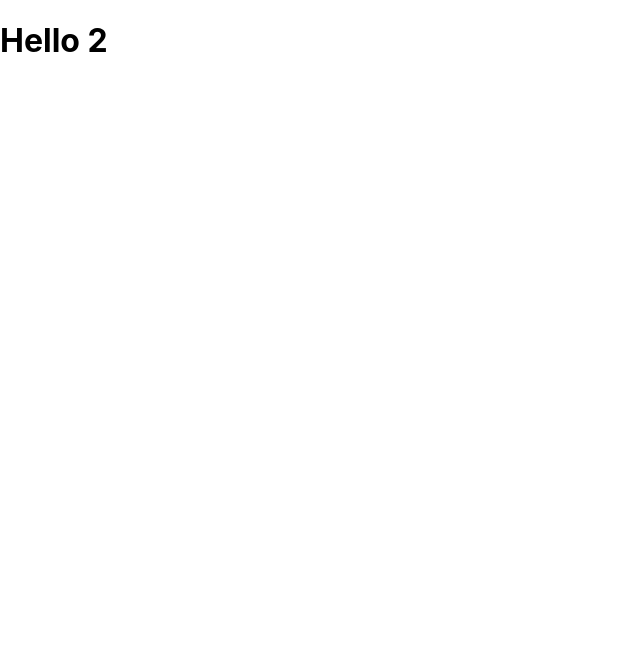
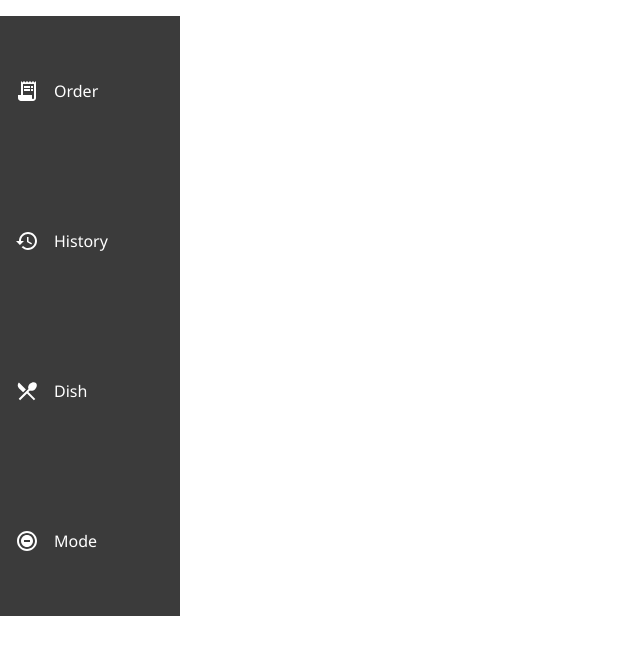
Before and after one commit to QueFoodApp/Frontend-Component, a React (Create React App) app in the folder que-merchant/: page / in a window 1280 px wide. Both pictures are taken after typing "name@example.com", "Sample123" into the empty fields and a click on the button "Log In". Shown: the top 654 px of the page, without its empty margins (0-640 px from the left). Built offline with nearby package versions, Linux system fonts and the light colour scheme.

Commit message:
Initial Home Page Implementation

```diff
--- a/que-merchant/package.json
+++ b/que-merchant/package.json
@@ -3,6 +3,9 @@
   "version": "0.1.0",
   "private": true,
   "dependencies": {
+    "@emotion/react": "^11.13.3",
+    "@emotion/styled": "^11.13.0",
+    "@mui/icons-material": "^6.1.5",
     "@testing-library/jest-dom": "^5.17.0",
     "@testing-library/react": "^13.4.0",
     "@testing-library/user-event": "^13.5.0",
--- a/que-merchant/src/Components/Home/Home.css
+++ b/que-merchant/src/Components/Home/Home.css
@@ -0,0 +1,41 @@
+.sidebar {
+    height: 100vh;
+    width: 180px;
+    margin: 0;
+    padding: 0;
+}
+
+.sidebar-list {
+    height: auto;
+    width: 100%;
+    padding: 0;
+    background-color: #3b3b3b;
+}
+
+.sidebar-list .row{
+    width: 100%;
+    height: 150px;
+    list-style-type: none;
+    margin: 0;
+    display: flex;
+    flex-direction: row;
+    color: white;
+    justify-content: center;
+    align-items: center;
+    font-family: 'Segoe UI', Tahoma, Geneva, Verdana, sans-serif;
+}
+
+.sidebar-list .row:hover{
+    cursor: pointer;
+    background-color: gray;
+}
+
+.row #icon{
+    flex: 30%;
+    display: grid;
+    place-items: center;
+}
+
+.row #title{
+    flex: 70%;
+}
--- a/que-merchant/src/Components/Home/Home.jsx
+++ b/que-merchant/src/Components/Home/Home.jsx
@@ -1,10 +1,22 @@
-// general import statments
+import React from 'react';
 import "./Home.css";
+import {SideBar} from './SideBar';
 
-const Home = () => {
-    return(
-        <h1>Hello 2</h1>
-    );
+function Home() {
+    return (
+        <div className="sidebar">
+            <ul className='sidebar-list'>
+                {SideBar.map((value, key) =>{
+                    return(
+                        <li className='row' key={key} onClick={() =>{window.location.pathname = value.link}}>
+                            <div id='icon'> {value.icon} </div>
+                            <div id='title'> {value.title} </div>
+                        </li>
+                    );
+                })}
+            </ul>
+        </div>
+    )
 }
 
 export default Home;
--- /dev/null
+++ b/que-merchant/src/Components/Home/SideBar.jsx
@@ -0,0 +1,29 @@
+// general import statements
+import React from 'react';
+import ReceiptLongIcon from '@mui/icons-material/ReceiptLong';
+import HistoryIcon from '@mui/icons-material/History';
+import RestaurantMenuIcon from '@mui/icons-material/RestaurantMenu';
+import DoNotDisturbOnTotalSilenceIcon from '@mui/icons-material/DoNotDisturbOnTotalSilence';
+
+export const SideBar = [
+    {
+        title: "Order",
+        icon: <ReceiptLongIcon/>,
+        link: "/order",
+    },
+    {
+        title: "History",
+        icon: <HistoryIcon/>,
+        link: "/history",
+    },
+    {
+        title: "Dish",
+        icon: <RestaurantMenuIcon/>,
+        link: "/dish",
+    },
+    {
+        title: "Mode",
+        icon: <DoNotDisturbOnTotalSilenceIcon/>,
+        link: "/busy",
+    },
+];
```
Also changed, not shown: 1 other file (tests, documents, lock files or other folders).
